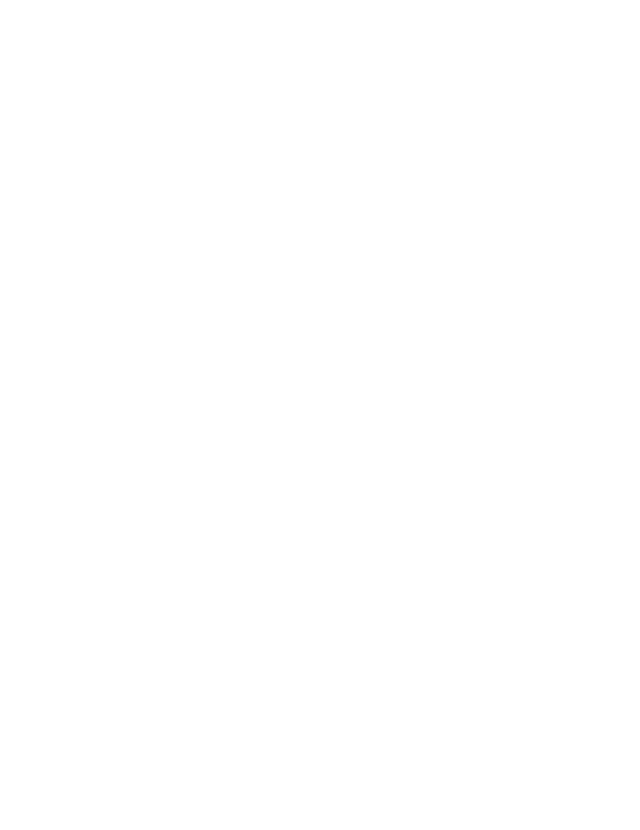
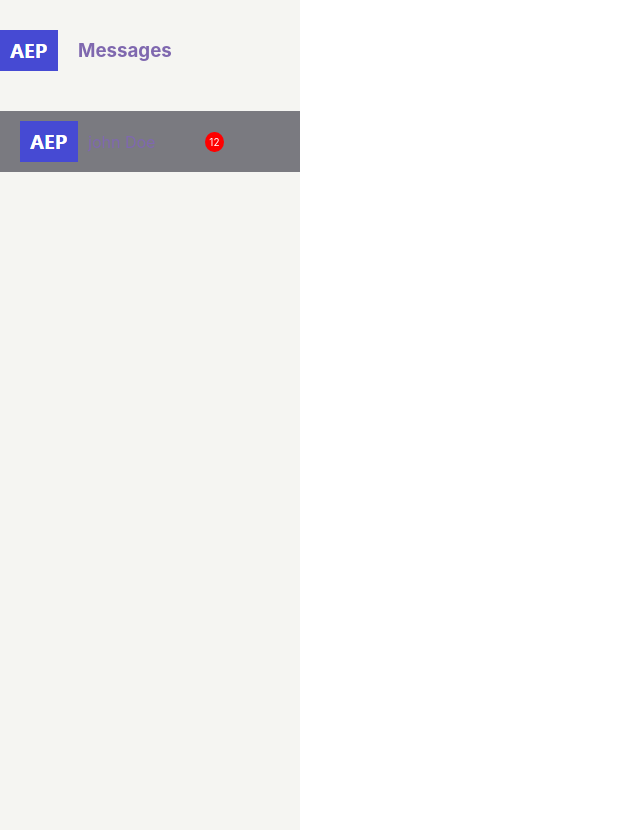
Before and after one commit to Fitzstiles/aep, a React (Create React App) app: page /chat in a window 1280 px wide. Before the commit this address had no page. Shown: the whole page, without its empty margins (0-640 px from the left). Before the commit the page ends 800 px from the top, so only its background shows below. Built offline with nearby package versions, Linux system fonts and the light colour scheme.

Commit message:
added animations

```diff
--- a/src/App.js
+++ b/src/App.js
@@ -1,5 +1,6 @@
 import { Routes, Route } from "react-router-dom";
 import Body from "./comoponents/Body";
+import Chat from "./comoponents/Chat";
 import Login from "./comoponents/Login";
 
 function App() {
@@ -19,8 +20,14 @@
         />
         <Route
           path="/signin"
-          element={<Login headers={"Log in"} text={"Email and password"} />}
+          element={
+            <Login
+              headers={"Log in"}
+              text={" Type in your email and password"}
+            />
+          }
         />
+        <Route path="/chat" element={<Chat />} />
       </Routes>
     </div>
   );
--- /dev/null
+++ b/src/comoponents/Chat.js
@@ -0,0 +1,23 @@
+import "./chat.css";
+const Chat = () => {
+  return (
+    <div className="chat__container">
+      <div className="left__chat">
+        <div className="chat__header">
+          <img src="./images/snip.PNG" alt="" />
+          <h3>Messages</h3>
+        </div>
+        <div className="chats">
+          <img src="./images/snip.PNG" alt="" />
+          <div className="details">
+            <p>john Doe</p>
+            <span>12</span>
+          </div>
+        </div>
+      </div>
+      <div className="right__chat"></div>
+    </div>
+  );
+};
+
+export default Chat;
--- a/src/comoponents/Header.js
+++ b/src/comoponents/Header.js
@@ -1,17 +1,29 @@
 import "./adminpage.css";
 import DarkModeIcon from "@mui/icons-material/DarkMode";
 import LightModeIcon from "@mui/icons-material/LightMode";
+import { motion } from "framer-motion";
 import { useState } from "react";
 const Adminpage = () => {
   const [toggle, setToggle] = useState(false);
   return (
     <div className="header">
       <a href="/">
-        <div className="logo">
+        <motion.div
+          initial={{ translateX: -60 }}
+          animate={{ translateX: 0 }}
+          transition={{ duration: 1 }}
+          className="logo"
+        >
           <h1>AEP</h1>
-        </div>
+        </motion.div>
       </a>
-      <div onClick={() => setToggle(!toggle)} className="mode__toggle">
+      <motion.div
+        initial={{ translateX: 60 }}
+        animate={{ translateX: 0 }}
+        transition={{ duration: 1 }}
+        onClick={() => setToggle(!toggle)}
+        className="mode__toggle"
+      >
         {toggle ? (
           <LightModeIcon
             style={{
@@ -21,7 +33,7 @@
         ) : (
           <DarkModeIcon />
         )}
-      </div>
+      </motion.div>
     </div>
   );
 };
--- a/src/comoponents/HeroSection.js
+++ b/src/comoponents/HeroSection.js
@@ -1,5 +1,6 @@
 import { Link } from "react-router-dom";
 import "./herosection.css";
+import { motion } from "framer-motion";
 const HeroSection = () => {
   const imageData = [
     {
@@ -31,14 +32,25 @@
           With us, customization is 100% guaranteed from the very beginning, we
           will create a custom event tailored to your specific want and needs
         </p>
-        <Link to="/login">Chat with us</Link>
+        <motion.div
+          initial={{ translateX: "-100vw" }}
+          animate={{ translateX: 0 }}
+          transition={{ duration: 1 }}
+        >
+          <Link to="/login">Chat with us</Link>
+        </motion.div>
       </div>
       <div className="right__container">
-        {imageData.map((image) => (
-          <div className="image__container">
+        {imageData.map((image, i) => (
+          <motion.div
+            initial={{ opacity: 0 }}
+            animate={{ opacity: 1 }}
+            transition={{ duration: 1, delay: i * 0.4 }}
+            className="image__container"
+          >
             <img src={image.image} alt="" />
             <p>{image.p}</p>
-          </div>
+          </motion.div>
         ))}
       </div>
     </div>
--- a/src/comoponents/Login.js
+++ b/src/comoponents/Login.js
@@ -15,15 +15,17 @@
           <ArrowBackIosIcon />
         </Link>
         <div className="input__section">
+          <form action="/">
             <h1>{headers}</h1>
             <p>
               {text} <Link to="/signin">{link}</Link>
             </p>
             <input type="email" placeholder="Email" />
             <input type="password" placeholder="password" />
-          <Link to="/" className="links">
+            <button type="submit" className="links">
               Sign in
-          </Link>
+            </button>
+          </form>
         </div>
       </div>
     </div>
--- a/src/comoponents/about.css
+++ b/src/comoponents/about.css
@@ -1,8 +1,11 @@
 .about__container {
     margin: 40px auto;
     background: linear-gradient(to bottom, #1B0C33, #1E0C33);
+    border-radius: 30px;
+    margin: 5px;
+    padding: 20px 0;
+    margin-bottom: 20px;
 }
-
 
 .about__container h1,
 h2 {
--- a/src/comoponents/adminpage.css
+++ b/src/comoponents/adminpage.css
@@ -5,6 +5,7 @@
     justify-content: space-between;
     align-items: center;
     overflow: hidden;
+    padding: 0 30px;
 }
 
 .mode__toggle svg {
--- /dev/null
+++ b/src/comoponents/chat.css
@@ -0,0 +1,34 @@
+.chat__container {
+    padding-top: 30px;
+    background-color: #f5f5f2;
+    height: 100vh;
+    width: 300px;
+}
+
+.chat__header {
+    display: flex;
+    align-items: center;
+    gap: 20px;
+}
+
+.chats {
+    margin-top: 40px;
+    display: flex;
+    align-items: center;
+    gap: 10px;
+    background-color: #7a7a80;
+    padding: 10px 20px;
+}
+
+.details {
+    display: flex;
+    gap: 50px;
+}
+
+.details span {
+    background-color: red;
+    padding: 4px;
+    border-radius: 50%;
+    color: white;
+    font-size: 10px;
+}
--- a/src/comoponents/herosection.css
+++ b/src/comoponents/herosection.css
@@ -6,6 +6,7 @@
     margin: auto;
     color: #7f68af;
     overflow: hidden;
+    padding-bottom: 30px;
 }
 
 .left__container {
@@ -15,6 +16,8 @@
 .left__container h1 {
     text-transform: uppercase;
     color: #291452;
+    animation-name: show;
+    animation-duration: 1.5s;
 }
 
 .left__container p {
--- a/src/comoponents/login.css
+++ b/src/comoponents/login.css
@@ -27,7 +27,7 @@
     margin: 40px 20px;
 }
 
-.input__section {
+form {
     display: flex;
     align-items: center;
     gap: 50px;
@@ -48,6 +48,9 @@
     transition: .4s;
     animation-name: entry;
     animation-duration: 1s;
+    background: transparent;
+    color: #7f68af;
+    cursor: pointer;
 }
 
 .links:hover {
@@ -55,7 +58,7 @@
     color: white;
 }
 
-.input__section input {
+form input {
     border: none;
     background: transparent;
     background-color: rgba(255, 255, 255, 0.2);
@@ -67,26 +70,6 @@
     animation-duration: 1s;
 }
 
-.input__section input::placeholder {
+form input::placeholder {
     color: rgb(197, 182, 182);
 }
-
-@keyframes show {
-    0% {
-        opacity: 0;
-    }
-
-    100% {
-        opacity: 1;
-    }
-}
-
-@keyframes entry {
-    0% {
-        transform: translateY(10vh);
-    }
-
-    100% {
-        transform: translateY(0);
-    }
-}
--- a/src/index.css
+++ b/src/index.css
@@ -31,3 +31,24 @@
 #dark {
   background-color: black;
 }
+
+
+@keyframes show {
+  0% {
+    opacity: 0;
+  }
+
+  100% {
+    opacity: 1;
+  }
+}
+
+@keyframes entry {
+  0% {
+    transform: translateY(10vh);
+  }
+
+  100% {
+    transform: translateY(0);
+  }
+}
```
Lines whose indentation alone changed are shown as unchanged.
